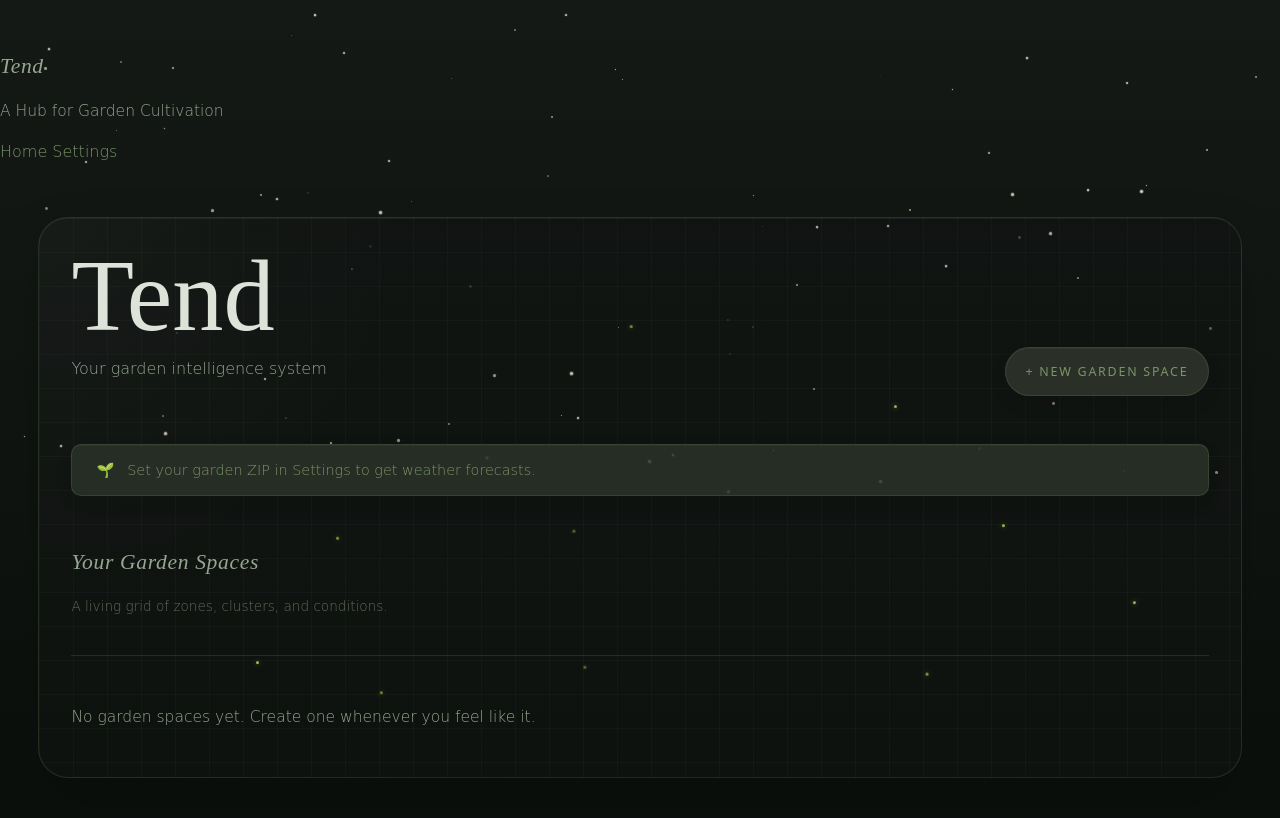
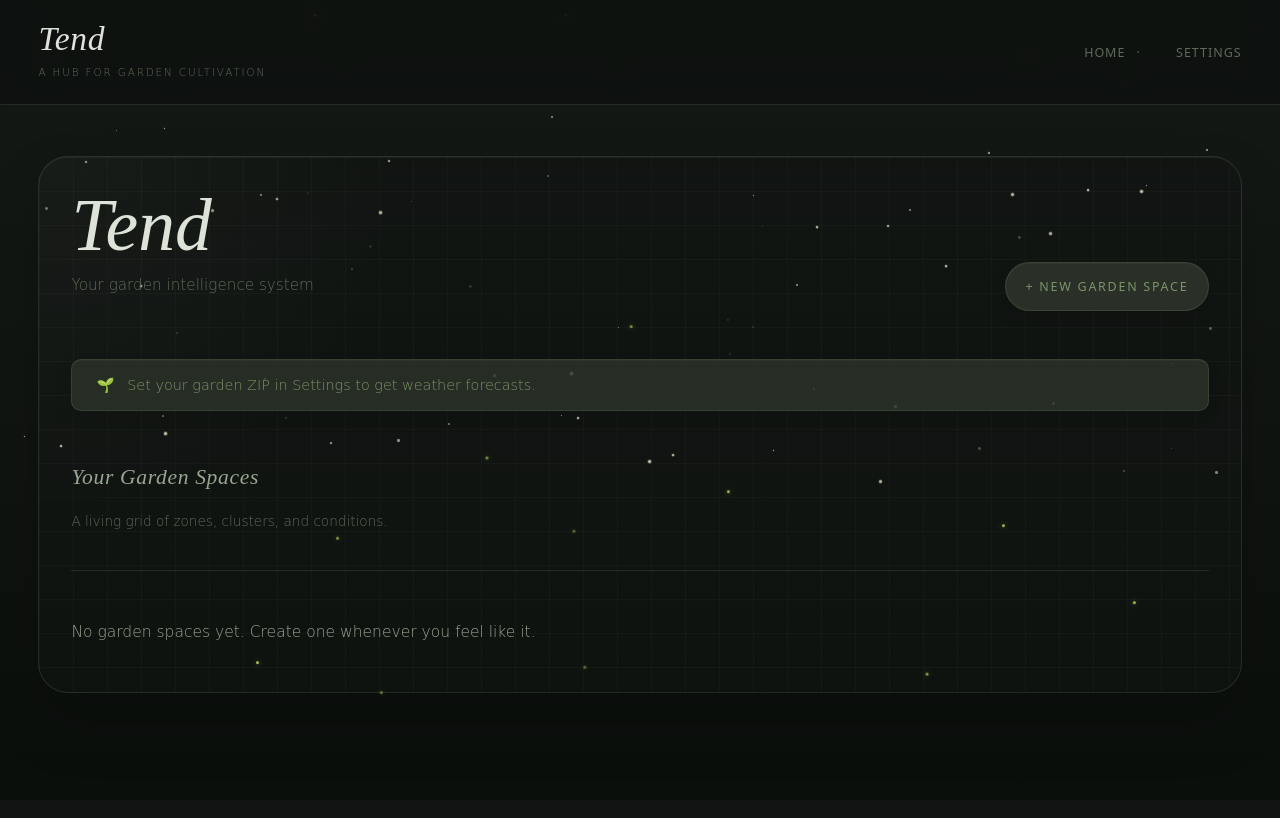
Before and after one commit to audball711/tend, a Flask app: page / in a window 1280 px wide. Shown: the top 818 px of the page. After the commit the page ends 695 px from the top, so only its background shows below. Run offline with Flask 3, Linux system fonts and the light colour scheme; data comes from the database, SQL or seed files in the repository; data that the repository does not hold is empty; some web fonts are replaced.

Commit message:
added corrected schema and cleared db

```diff
--- a/schema.sql
+++ b/schema.sql
@@ -10,10 +10,10 @@ CREATE TABLE settings (
     home_zip TEXT,
     latitude REAL,
     longitude REAL,
+    theme_mode TEXT DEFAULT 'weather'
 );
 
 INSERT INTO settings (id, home_zip, latitude, longitude) VALUES (1, NULL, NULL, NULL);
-ALTER TABLE settings ADD COLUMN theme_mode TEXT DEFAULT 'weather';
 
 CREATE TABLE zones (
     id INTEGER PRIMARY KEY AUTOINCREMENT,
--- a/static/style.css
+++ b/static/style.css
@@ -353,10 +353,15 @@ footer {
 }
 
 header {
-  padding: var(--spacing-md) 5%;
   border-bottom: 1px solid var(--border);
   background: rgba(0, 0, 0, 0.28);
   backdrop-filter: blur(12px);
+}
+
+.header-inner {
+  width: min(94vw, 1400px);
+  margin: 0 auto;
+  padding: 1.4rem 0;
   display: grid;
   grid-template-columns: 1fr auto;
   align-items: center;
@@ -384,20 +389,22 @@ main {
 /* ── Header ── */
 .header-brand h2 {
   font-family: var(--font-heading);
-  font-size: 1.6rem;
+  text-shadow: 0 2px 10px rgba(0,0,0,0.08);
+  font-size: 2.1rem;
+  font-style: italic;
   font-weight: 400;
-  font-style: italic;
-  color: var(--accent);
+  color: var(--text-primary);
   line-height: 1;
   margin: 0;
+  letter-spacing: 0.02em;
 }
 
 .header-brand p {
-  font-size: 0.7rem;
-  color: var(--text-muted);
-  letter-spacing: 0.16em;
-  text-transform: uppercase;
-  margin: 4px 0 0;
+  font-size: 0.65rem;
+  color: var(--text-muted);
+  letter-spacing: 0.18em;
+  text-transform: uppercase;
+  margin: 0.45rem 0 0;
 }
 
 header nav {
@@ -414,16 +421,13 @@ button,
 .enter-link {
   font-family: var(--font-ui);
   text-transform: uppercase;
-  letter-spacing: .08em;
-}
-
-header nav a
- {
+  letter-spacing: 0.08em;
+}
+
+header nav a {
   color: var(--text-muted);
   text-decoration: none;
-  font-size: 0.8rem;
-  letter-spacing: 0.08em;
-  text-transform: uppercase;
+  font-size: 0.78rem;
   transition:
     color var(--transition-fast),
     opacity var(--transition-fast);
@@ -440,7 +444,6 @@ header nav a:hover {
   color: var(--accent);
   opacity: 1;
 }
-
 /* ── Typography ── */
 h1,
 h2,
@@ -577,14 +580,18 @@ hr {
 
 .home-intro-copy h1 {
   font-family: var(--font-heading);
-  font-size: clamp(3.5rem, 8vw, 7rem);
-  line-height: 0.9;
+  font-size: clamp(2.8rem, 6vw, 4.6rem);
+  line-height: 1;
+  font-style: italic;
+  color: var(--text-primary);
+  margin-bottom: 0.6rem;
 }
 
 .home-intro-copy p {
-  max-width: 52ch;
-  font-size: 1rem;
-  color: var(--text-secondary);
+  max-width: 46ch;
+  font-size: 0.95rem;
+  color: var(--text-muted);
+  line-height: 1.7;
 }
 
 .home-intro-actions {
@@ -619,6 +626,7 @@ p {
     transform var(--transition-fast),
     opacity var(--transition-fast),
     box-shadow var(--transition-fast);
+    margin-top: 0.8rem;
 }
 
 .new-zone-link:hover {
@@ -1432,15 +1440,17 @@ background:
 
 @media (max-width: 800px) {
 header {
+  padding: 0;
+}
+
+.header-inner {
+  width: 94%;
   grid-template-columns: 1fr;
   gap: var(--spacing-xs);
+  padding: 1rem 0;
 }
 
 header nav {
-  display: flex;
-  gap: 1rem;
-  align-items: center;
-  flex-wrap: wrap;
   justify-content: flex-start;
 }
 
@@ -1505,17 +1515,6 @@ background:
   }
 }
 
-.zone-card:nth-child(3n+1) .zone-card-inner {
-  transform: rotate(-1deg);
-}
-
-.zone-card:nth-child(3n+2) .zone-card-inner {
-  transform: rotate(0.8deg);
-}
-
-.zone-card:nth-child(3n+3) .zone-card-inner {
-  transform: rotate(-0.4deg);
-}
 
 .zone-card:hover .zone-card-inner,
 .zone-card:focus-within .zone-card-inner {
--- a/templates/layout.html
+++ b/templates/layout.html
@@ -12,7 +12,11 @@
   <link rel="stylesheet" href="{{ url_for('static', filename='style.css') }}">
 </head>
 
-<body class="{% block page_class %}{% endblock %} {{ theme_class }}">      <h2>Tend</h2>
+<body class="{% block page_class %}{% endblock %} {{ theme_class }}">
+<header>
+  <div class="header-inner">
+    <div class="header-brand">
+      <h2>Tend</h2>
       <p>A Hub for Garden Cultivation</p>
     </div>
 
@@ -20,7 +24,8 @@
       <a href="/">Home</a>
       <a href="/settings">Settings</a>
     </nav>
-  </header>
+  </div>
+</header>
 
   <main>
     {% with messages = get_flashed_messages() %}
```
Lines whose indentation alone changed are shown as unchanged.
